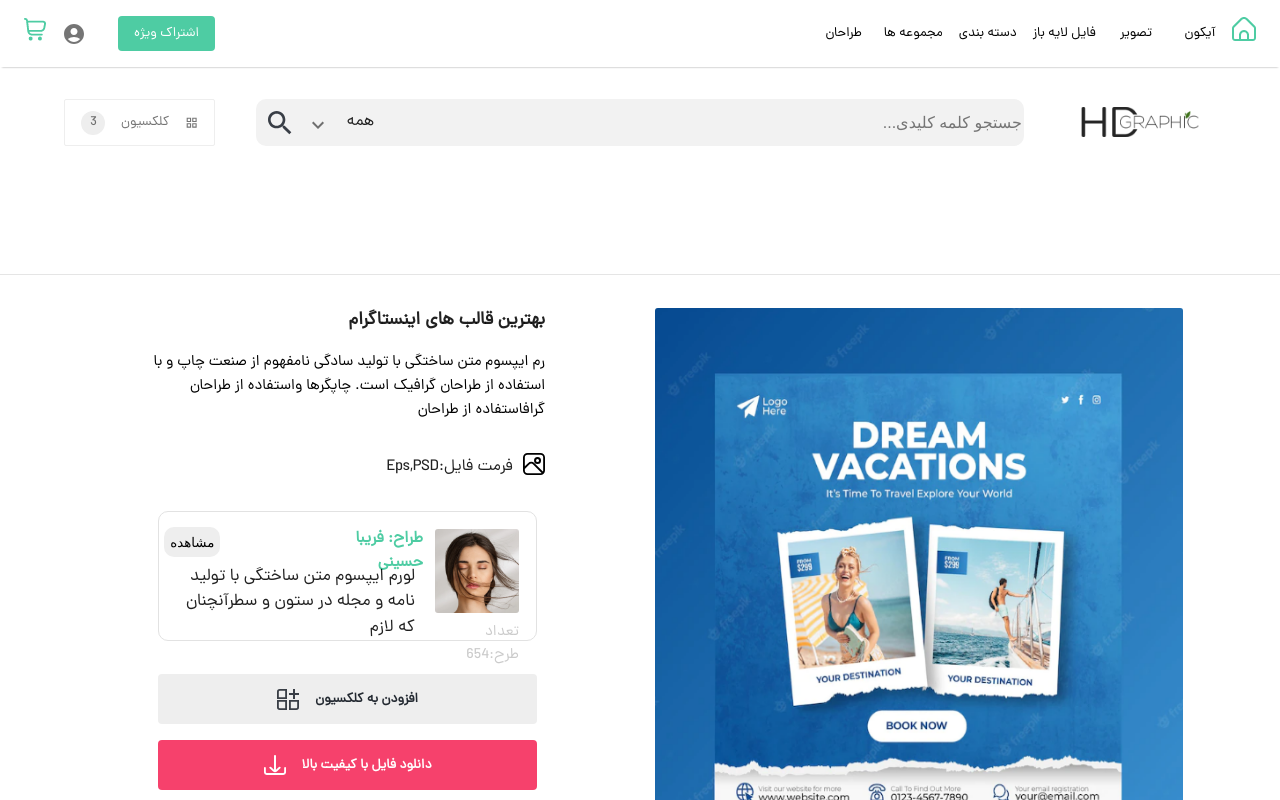
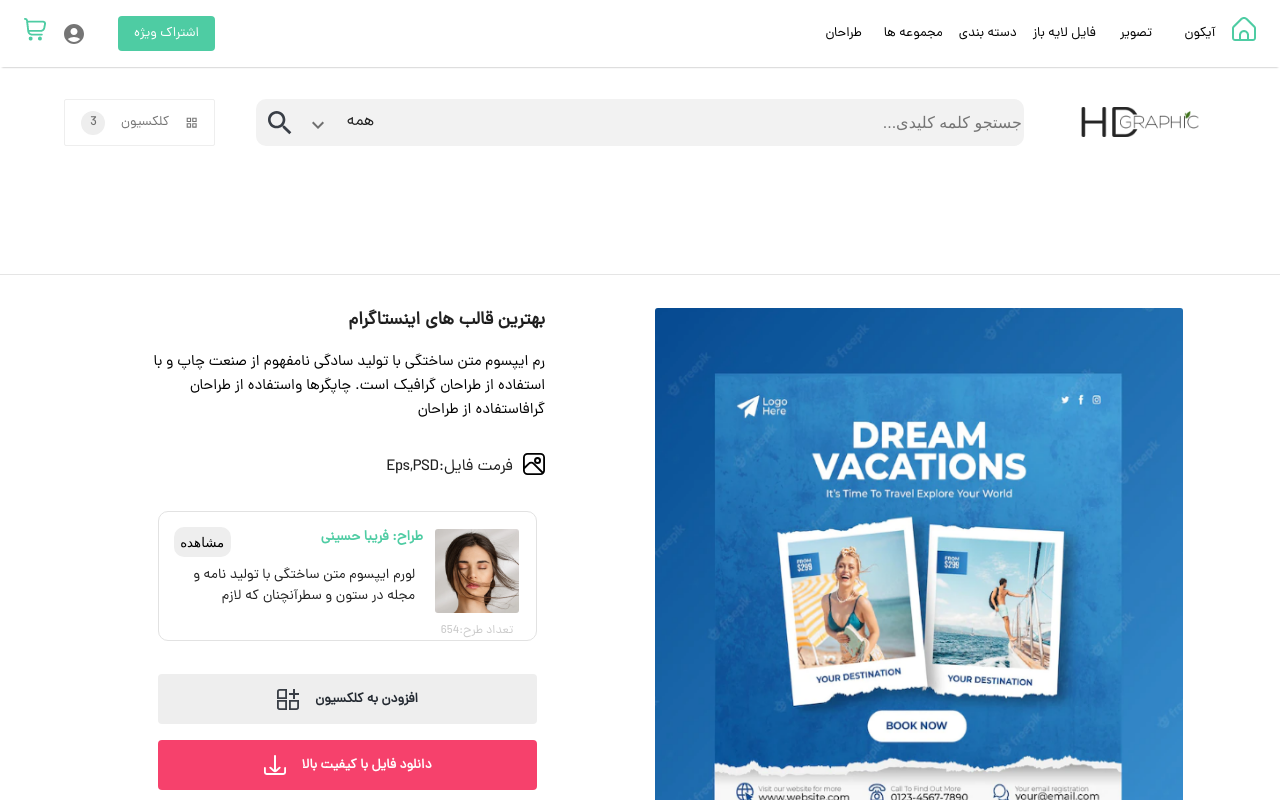
Before and after one commit to saeedjs/HD-Graphic, a Next.js app: page /productSingle in a window 1280 px wide. Shown: the top 800 px of the page. Built offline with nearby package versions, Linux system fonts and the light colour scheme; a web font is replaced by a local one.

Commit message:
change for main page and single page product

```diff
--- a/components/products/Productmain.js
+++ b/components/products/Productmain.js
@@ -141,7 +141,7 @@ const ProductMain = () => {
                 padding: "0",
                 marginRight: "10px",
               }}
-              src="./images/www.png"
+                src="./images/asds.png"
             />
           </Grid>
           <Grid item sx={{ margin: "3px" }}>
@@ -152,7 +152,7 @@ const ProductMain = () => {
                 padding: "0",
                 marginRight: "10px",
               }}
-              src="./images/www.png"
+              src="./images/asd.png"
             />
           </Grid>
         </Grid>
--- a/components/products/ProductmainBig.js
+++ b/components/products/ProductmainBig.js
@@ -9,7 +9,7 @@ const ProductmainBig = () => {
             width: "100%",
             height: "auto",
             padding: "0",
-            marginRight: {lg:"-20px",md:"0px",sm:"0px",xs:"0px"},
+            marginRight: {lg:"-20px",md:"0px",sm:"0px",xs:"0px  "},
             justifyContent: "center",
             alignItem: "center",
           }}
--- a/components/products/SingleProduct.js
+++ b/components/products/SingleProduct.js
@@ -4,10 +4,6 @@ import { Box, Container } from "@mui/system";
 import ImageSearchIcon from "@mui/icons-material/ImageSearch";
 import Link from "next/link";
 import SearchBox from "../category/SearchBox";
-
-
-
-
 
 const SingleProduct = () => {
   return (
@@ -162,7 +158,7 @@ const SingleProduct = () => {
                     </Box>
                     <Typography
                       sx={{
-                        fontSize: "15px",
+                        fontSize: "12px",
                       }}
                       color={"#CBCBCB"}
                     >
@@ -185,7 +181,7 @@ const SingleProduct = () => {
                         sx={{
                           display: "flex",
 
-                          fontSize: "16px",
+                          fontSize: "14px",
                           fontWeight: "1000",
                           pt: "10px",
                           color: "colors.green",
@@ -202,7 +198,13 @@ const SingleProduct = () => {
                             border: "0",
                           }}
                         >
-                          مشاهده
+                          <span
+                            sx={{
+                              fontSize: "20px",
+                            }}
+                          >
+                            مشاهده{" "}
+                          </span>
                         </button>
                       </Typography>
                     </Box>
@@ -219,7 +221,7 @@ const SingleProduct = () => {
                           marginTop: "10px",
                           maxWidth: "255px",
                           p: "8px",
-                          fontSize: "17px",
+                          fontSize: "14px",
                         }}
                       >
                         لورم ایپسوم متن ساختگی با تولید نامه و مجله در ستون و
```
Also changed, not shown: components/products/Productmain2.js (+4 -4 lines), components/products/Productmain4.js (+4 -4 lines).
